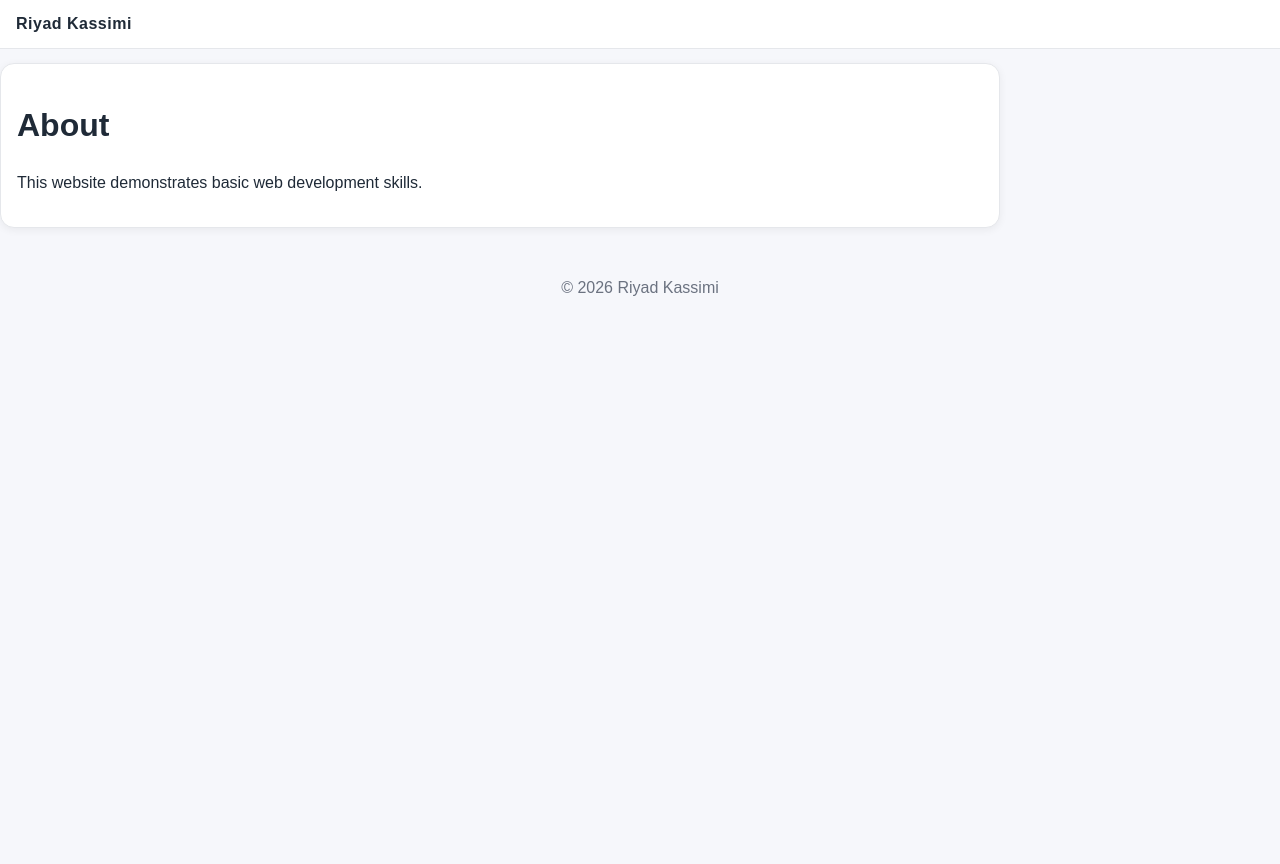
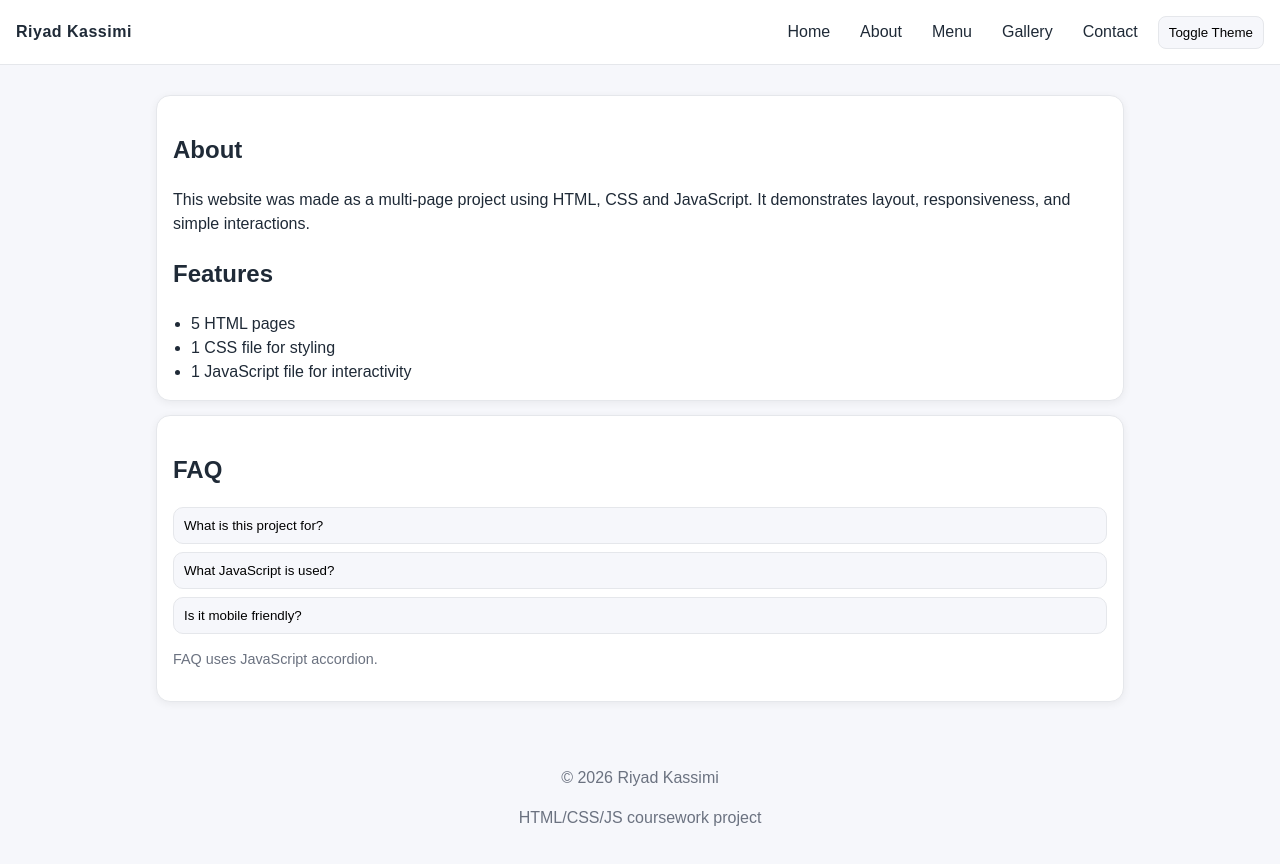
Before and after one commit to Riyadb3b/riyadkassimi-Caffe-project, a plain HTML site: page about.html in a window 1280 px wide. Before the commit the page ends 800 px from the top, so only its background shows below. Drawn offline with Linux system fonts and the light colour scheme.

Commit message:
Update about.html

```diff
--- a/about.html
+++ b/about.html
@@ -10,13 +10,54 @@
 <body>
   <header class="site-header">
     <a class="logo" href="index.html">Riyad Kassimi</a>
+    <button class="nav-toggle" aria-label="Open menu" aria-expanded="false">☰</button>
+    <nav class="site-nav" data-nav>
+      <a href="index.html">Home</a>
+      <a href="about.html">About</a>
+      <a href="menu.html">Menu</a>
+      <a href="gallery.html">Gallery</a>
+      <a href="contact.html">Contact</a>
+      <button class="theme-btn" type="button" data-theme-btn>Toggle Theme</button>
+    </nav>
   </header>
-<main class="card">
+
+  <main>
+    <section class="card">
       <h1>About</h1>
-<p>This website demonstrates basic web development skills.</p>
+      <p>
+        This website was made as a multi-page project using HTML, CSS and JavaScript.
+        It demonstrates layout, responsiveness, and simple interactions.
+      </p>
+
+      <h2>Features</h2>
+      <ul class="list">
+        <li>5 HTML pages</li>
+        <li>1 CSS file for styling</li>
+        <li>1 JavaScript file for interactivity</li>
+      </ul>
+    </section>
+
+    <section class="card">
+      <h2>FAQ</h2>
+
+      <div class="faq">
+        <button class="faq-q" type="button" aria-expanded="false">What is this project for?</button>
+        <div class="faq-a" hidden><p>A coursework project to practice web development skills.</p></div>
+
+        <button class="faq-q" type="button" aria-expanded="false">What JavaScript is used?</button>
+        <div class="faq-a" hidden><p>Theme toggle, navigation menu, filters, form validation, and public endpoints.</p></div>
+
+        <button class="faq-q" type="button" aria-expanded="false">Is it mobile friendly?</button>
+        <div class="faq-a" hidden><p>Yes, it uses responsive CSS and a mobile menu.</p></div>
+      </div>
+
+      <p class="muted small-note">FAQ uses JavaScript accordion.</p>
+    </section>
   </main>
+
   <footer class="site-footer">
     <p>© <span data-year></span> Riyad Kassimi</p>
+    <p class="muted">HTML/CSS/JS coursework project</p>
   </footer>
 </body>
 </html>
```
Lines whose indentation alone changed are shown as unchanged.
